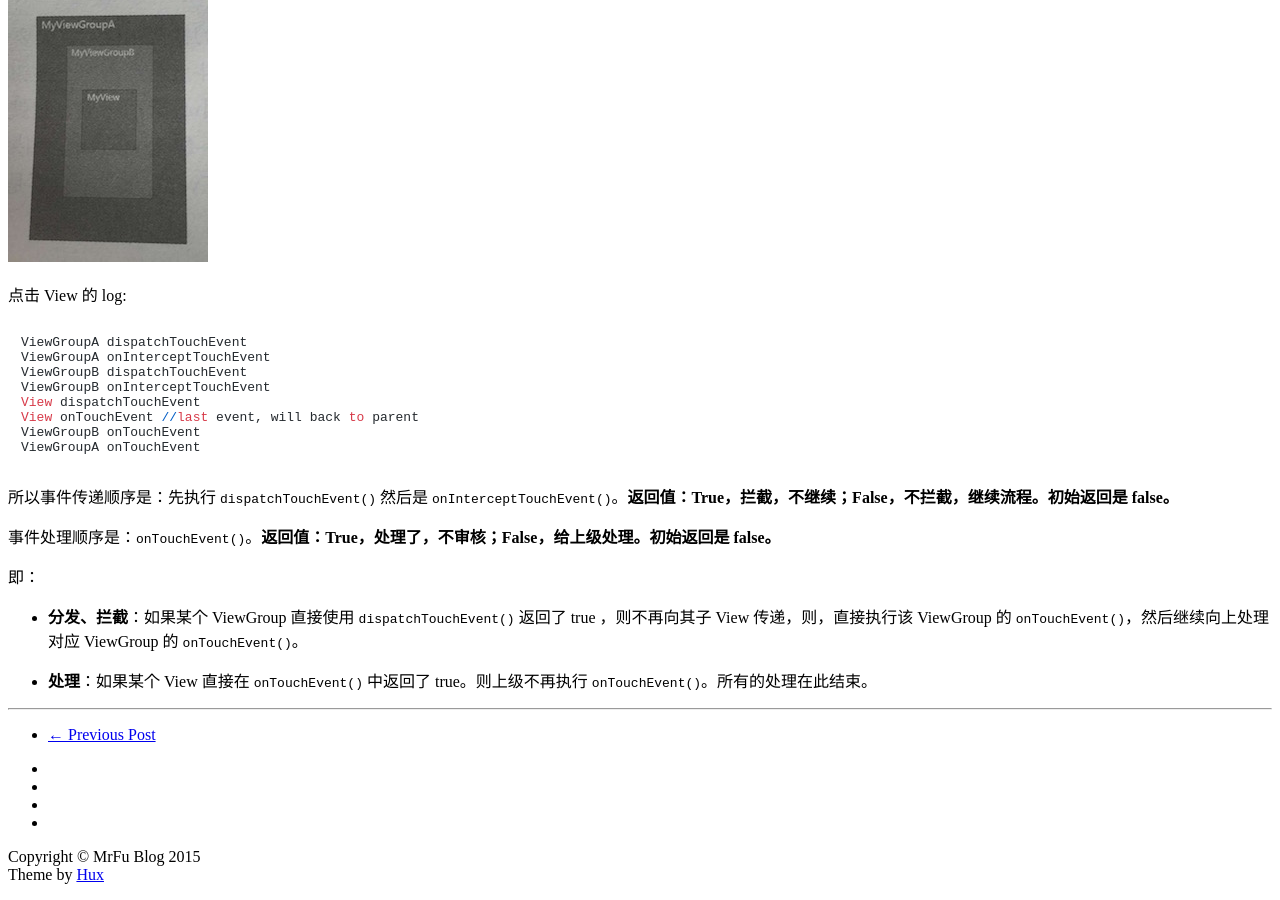
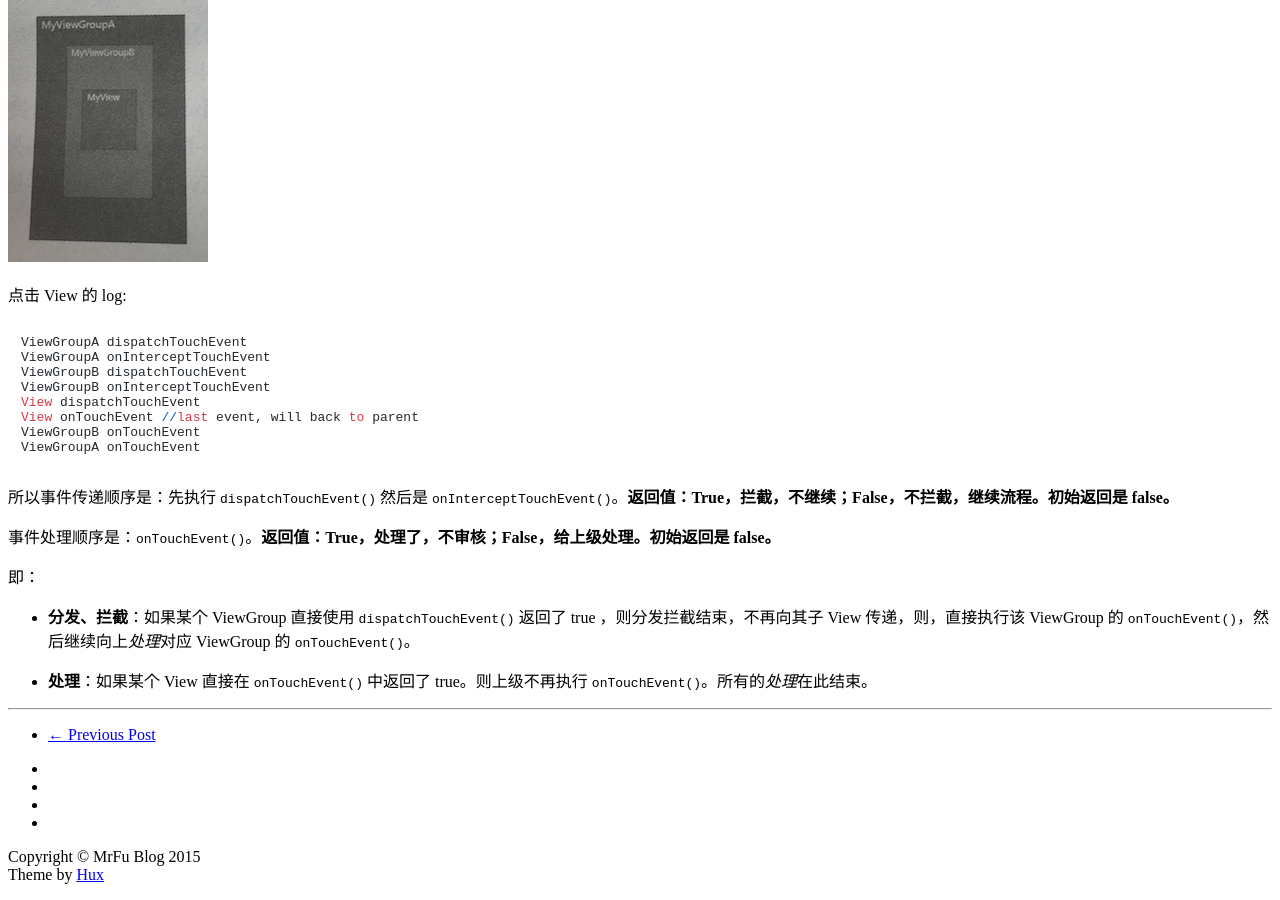
Before and after one commit to MrFuFuFu/mrfufufu.github.io, a Jekyll site: the page built from _posts/2015-12-27-custom_view.markdown, in a window 1280 px wide and 900 px high, scrolled down 4050 px. Built offline with Jekyll 4.4.1, drawn with Linux system fonts in a browser that asks for light colours; nearby versions of some CDN libraries; comment, search, counter and statistics services are not loaded.

Commit message:
modify new blog

```diff
--- a/_posts/2015-12-27-custom_view.markdown
+++ b/_posts/2015-12-27-custom_view.markdown
@@ -228,6 +228,6 @@ ViewGroupA onTouchEvent
 
 即：
 
-* **分发、拦截**：如果某个 ViewGroup 直接使用 `dispatchTouchEvent()` 返回了 true ，则不再向其子 View 传递，则，直接执行该 ViewGroup 的 `onTouchEvent()`，然后继续向上处理对应 ViewGroup 的 `onTouchEvent()`。
+* **分发、拦截**：如果某个 ViewGroup 直接使用 `dispatchTouchEvent()` 返回了 true ，则分发拦截结束，不再向其子 View 传递，则，直接执行该 ViewGroup 的 `onTouchEvent()`，然后继续向上*处理*对应 ViewGroup 的 `onTouchEvent()`。
 
-* **处理**：如果某个 View 直接在 `onTouchEvent()` 中返回了 true。则上级不再执行 `onTouchEvent()`。所有的处理在此结束。
+* **处理**：如果某个 View 直接在 `onTouchEvent()` 中返回了 true。则上级不再执行 `onTouchEvent()`。所有的*处理*在此结束。
```
